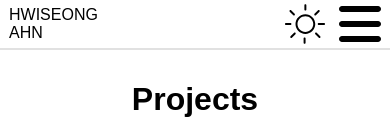
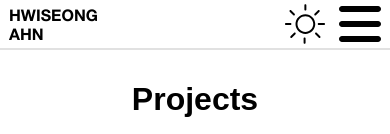
Before and after one commit to hwiseongahn/hwiseong-website-react, a React (Create React App) app: page /Projects in a window 390 px wide. Shown: the top 134 px of the page. Built offline with nearby package versions, Linux system fonts and the light colour scheme; a web font is replaced by a local one.

Commit message:
phone looks better with bold

```diff
--- a/src/scss/navbar.scss
+++ b/src/scss/navbar.scss
@@ -138,7 +138,7 @@
             .logo {
                 align-self: center;
                 font-size: 1rem;
-                font-family: Arial, helvetica-bold;
+                font-family: helvetica-bold;
                 padding-left: 9px;
             }
         }
@@ -163,6 +163,9 @@
             justify-content: flex-start;
             width: 100%;
             z-index: 1;
+            .link {
+                margin: 0 0 0 5px;
+            }
         }
     }
 
```
